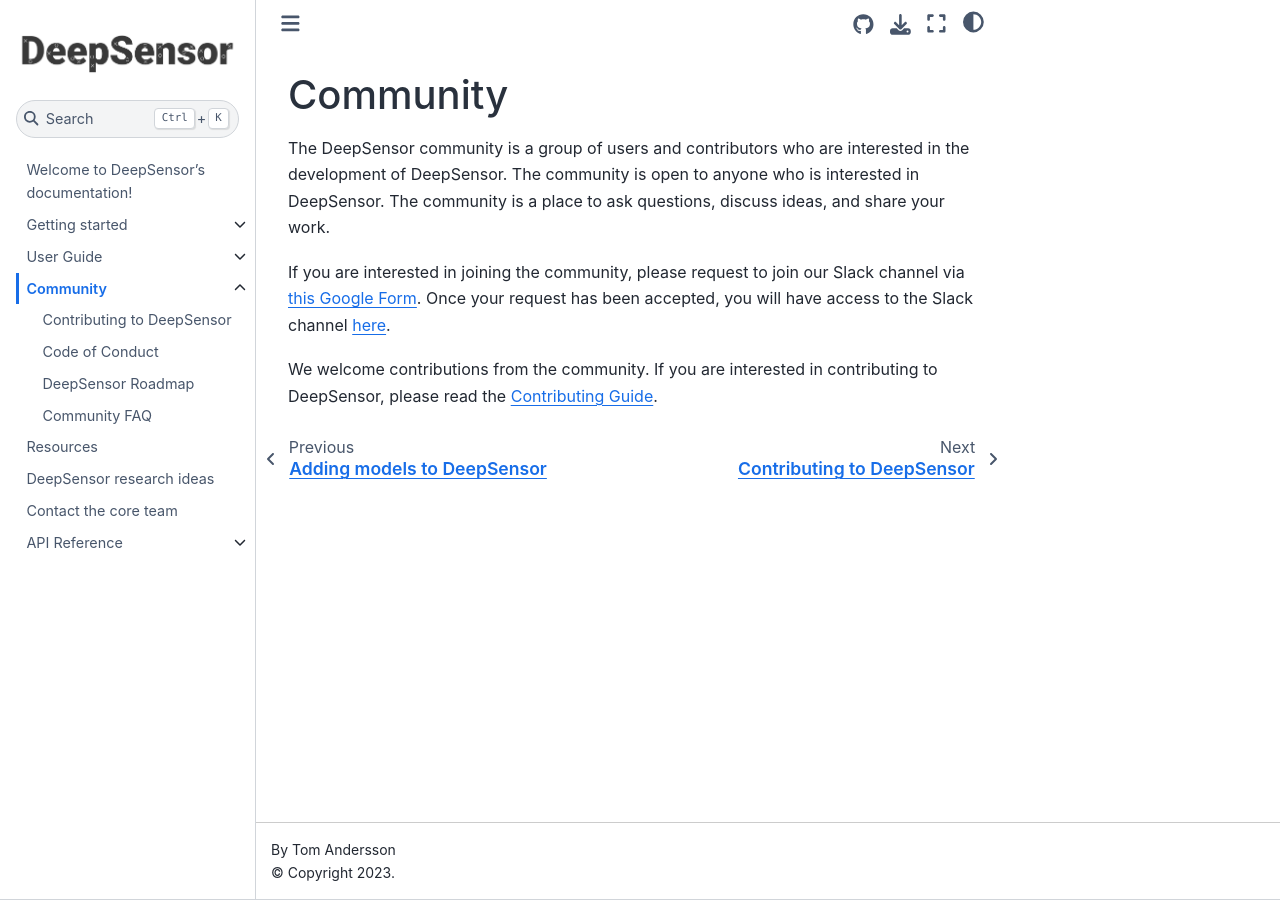
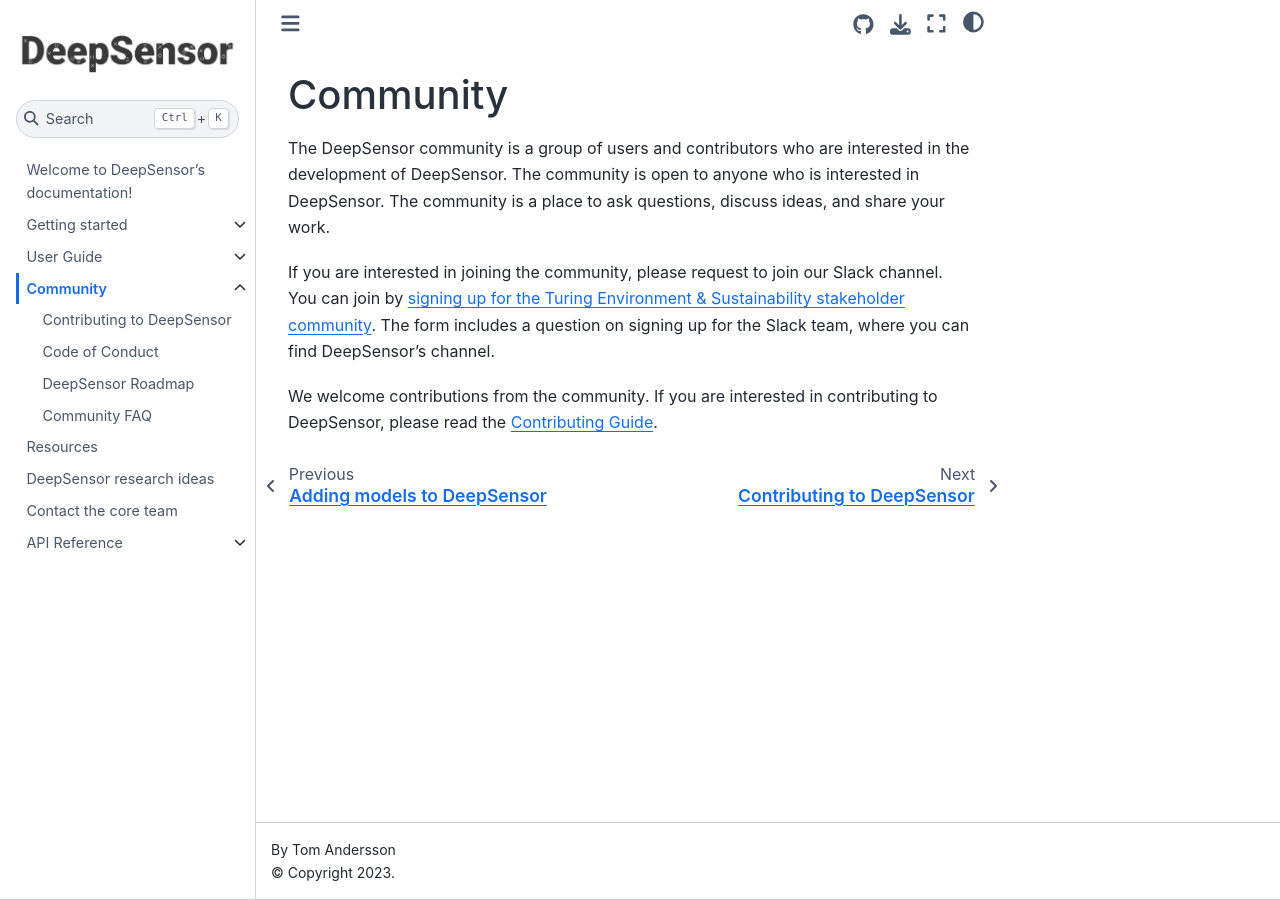
Before and after one commit to alan-turing-institute/deepsensor, a Jupyter Book: the page built from docs/community/index.md, in a window 1280 px wide. Built offline with Jupyter Book 1.0.4 settings and Sphinx 7.4.7 and the Sphinx Book theme 1.1.4, drawn with Linux system fonts in a browser that asks for light colours; pages that are not in the unit, such as notebooks, are missing from menus.

Commit message:
Changing from Google form sign-up to new E&S MS forms

```diff
--- a/docs/community/index.md
+++ b/docs/community/index.md
@@ -2,7 +2,6 @@
 
 The DeepSensor community is a group of users and contributors who are interested in the development of DeepSensor. The community is open to anyone who is interested in DeepSensor. The community is a place to ask questions, discuss ideas, and share your work.
 
-If you are interested in joining the community, please request to join our Slack channel via [this Google Form](https://docs.google.com/forms/d/e/1FAIpQLScsI8EiXDdSfn1huMp1vj5JAxi9NIeYLljbEUlMceZvwVpugw/viewform).
-Once your request has been accepted, you will have access to the Slack channel [here](https://ai4environment.slack.com/archives/C05NQ76L87R).
+If you are interested in joining the community, please request to join our Slack channel. You can join by [signing up for the Turing Environment & Sustainability stakeholder community](https://forms.office.com/pages/responsepage.aspx?id=p_SVQ1XklU-Knx-672OE-ZmEJNLHTHVFkqQ97AaCfn9UMTZKT1IwTVhJRE82UjUzMVE2MThSOU5RMC4u). The form includes a question on signing up for the Slack team, where you can find DeepSensor's channel.
 
 We welcome contributions from the community. If you are interested in contributing to DeepSensor, please read the [Contributing Guide](./contributing.md).
```
Also changed, not shown: CONTRIBUTING.md (+2 -3 lines), README.md (+1 -2 lines), docs/community/faq.md (+2 -1 lines), docs/index.md (+1 -2 lines), docs/research_ideas.md (+1 -2 lines).
